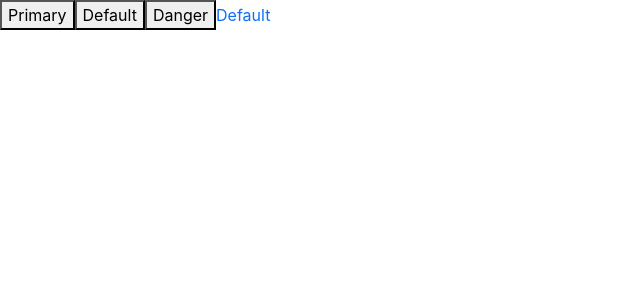
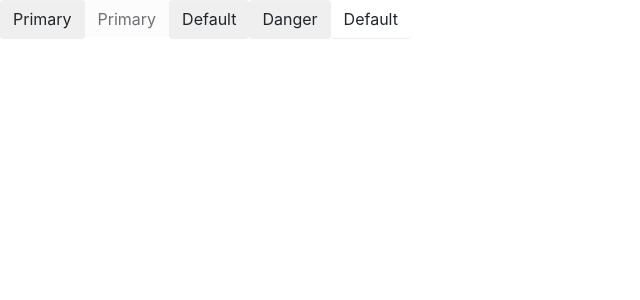
Before and after one commit to ruanankang/TypeScript-React-AntD, a React (Create React App) app in the folder ankongcomponents/: page / in a window 1280 px wide. Shown: the top 300 px of the page, without its empty margins (0-640 px from the left). Built offline with nearby package versions, Linux system fonts and the light colour scheme.

Commit message:
feat: button style

```diff
--- a/ankongcomponents/src/App.tsx
+++ b/ankongcomponents/src/App.tsx
@@ -5,6 +5,7 @@ function App() {
 	return (
 		<>
 			<Button>Primary</Button>
+			<Button disabled>Primary</Button>
 			<Button btnType={ButtonType.Default} size={ButtonSize.Small}>
 				Default
 			</Button>
--- a/ankongcomponents/src/components/Button/_style.scss
+++ b/ankongcomponents/src/components/Button/_style.scss
@@ -1,5 +1,30 @@
 .btn {
 	position: relative;
 	display: inline-block;
+	font-size: $btn-font-size;
 	font-weight: $btn-font-weight;
+	line-height: $btn-line-height;
+	color: $body-color;
+	white-space: nowrap;
+	text-align: center;
+	vertical-align: middle;
+	background-image: none;
+	border: $btn-border-width solid transparent;
+	border-radius: $btn-border-radius;
+	padding: $btn-padding-y $btn-padding-x;
+	box-shadow: $btn-box-shadow;
+	cursor: pointer;
+	transition: $btn-transition;
+	&:focus {
+		outline: 0;
+	}
+	&.disabled,
+	&[disabled] {
+		cursor: not-allowed;
+		opacity: $btn-disabled-opacity;
+		box-shadow: none;
+		> * {
+			pointer-events: none;
+		}
+	}
 }
--- a/ankongcomponents/src/styles/_variables.scss
+++ b/ankongcomponents/src/styles/_variables.scss
@@ -46,8 +46,8 @@ $theme-colors: (
 );
 
 // 字体家族：无衬线字体 等宽字体
-$font-family-sans-serif: -apple-system, BlinkMacSystemFont, 'DIN', 'Segoe UI',
-	Roboto, 'Helvetica Neue', Arial, 'Noto Sans', sans-serif, 'Apple Color Emoji',
+$font-family-sans-serif: -apple-system, BlinkMacSystemFont, Roboto,
+	'Helvetica Neue', Arial, 'Noto Sans', sans-serif, 'Apple Color Emoji',
 	'Segoe UI Emoji', 'Segoe UI Symbol', 'Noto Color Emoji' !default;
 $font-family-monospace: SFMono-Regular, Menlo, Monaco, Consolas,
 	'Liberation Mono', 'Courier New', monospace !default;
--- a/ankongcomponents/src/styles/index.scss
+++ b/ankongcomponents/src/styles/index.scss
@@ -4,5 +4,8 @@
 // normalize 样式初始化
 @import 'reboot';
 
+// mixin 复用样式
+@import 'mixin';
+
 // 按钮 Button
 @import '../components/Button/style';
```
Also changed, not shown: ankongcomponents/src/styles/_mixin.scss (added).
